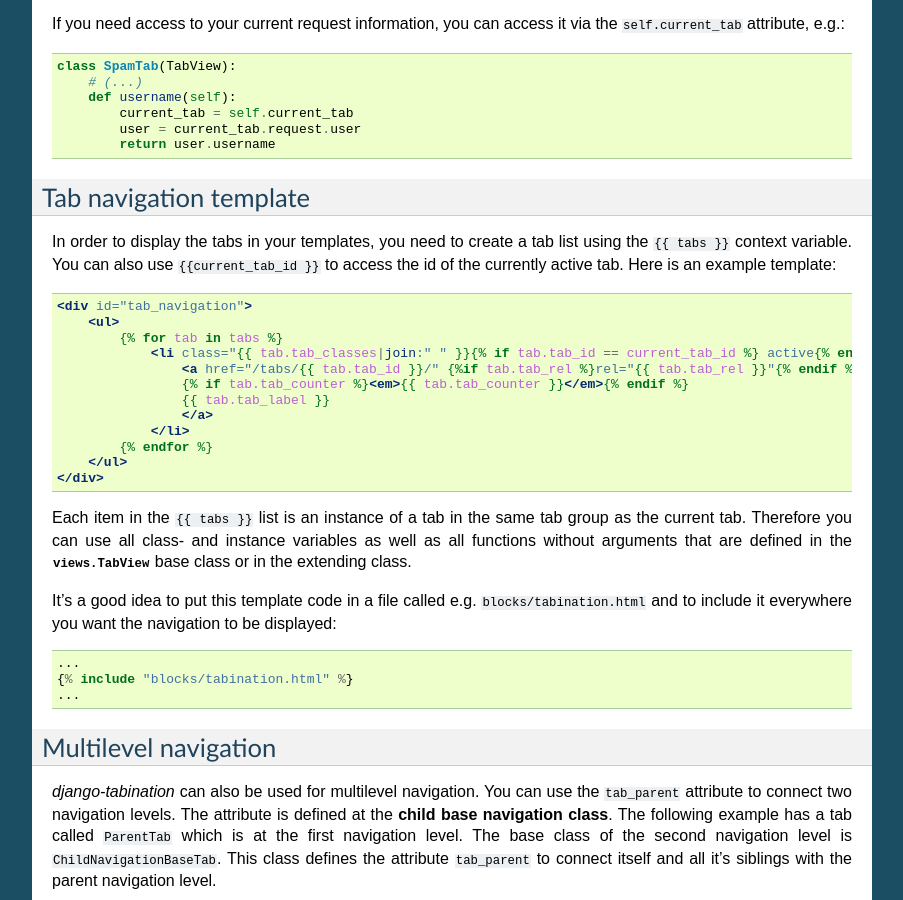
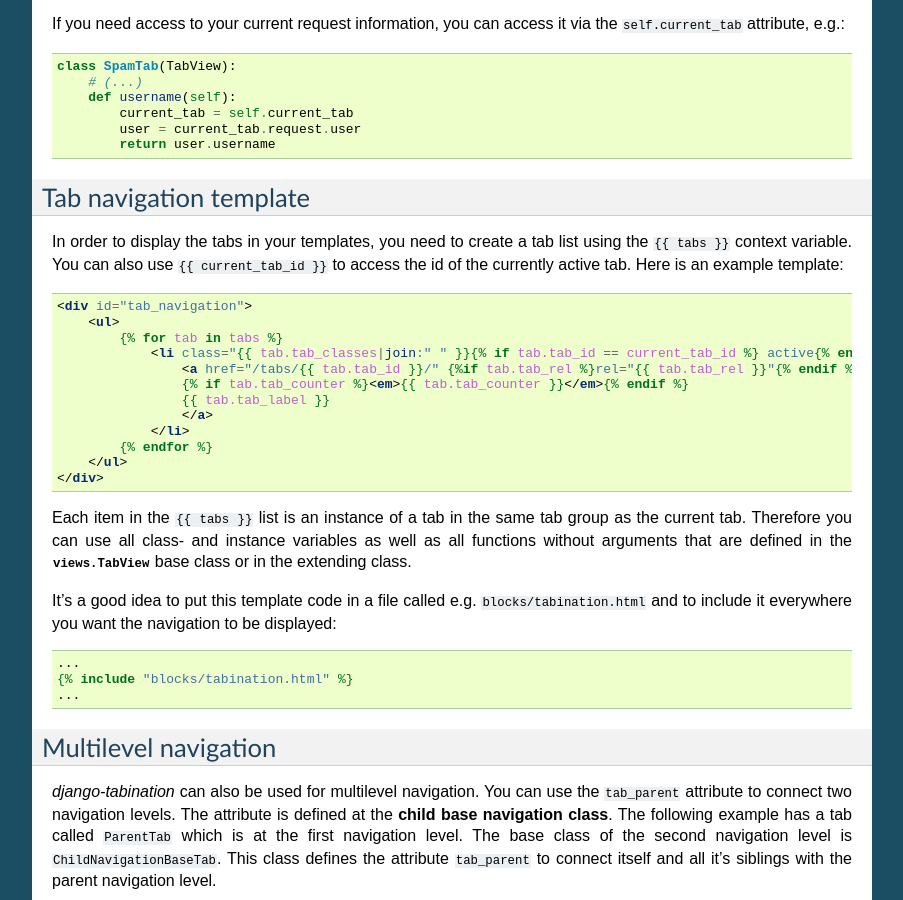
Before and after one commit to dbrgn/django-tabination, a Sphinx documentation site: the page built from doc/source/usage.rst, in a window 1280 px wide and 900 px high, scrolled down 3170 px. Shown: the whole window, without its empty margins (198-1101 px from the left). Built offline with Sphinx 7.4.7, drawn with Linux system fonts in a browser that asks for light colours.

Commit message:
Trivial doc fixes

```diff
--- a/doc/source/usage.rst
+++ b/doc/source/usage.rst
@@ -226,10 +226,10 @@
 
 In order to display the tabs in your templates, you need to create a tab
 list using the ``{{ tabs }}`` context variable. You can also use
-``{{current_tab_id }}`` to access the id of the currently active tab.
+``{{ current_tab_id }}`` to access the id of the currently active tab.
 Here is an example template:
 
-.. code-block:: guess
+.. code-block:: html+django
 
     <div id="tab_navigation">
         <ul>
@@ -253,7 +253,7 @@
 :file:`blocks/tabination.html` and to include it everywhere you want
 the navigation to be displayed:
 
-.. code-block:: guess
+.. code-block:: html+django
 
     ...
     {% include "blocks/tabination.html" %}
```
